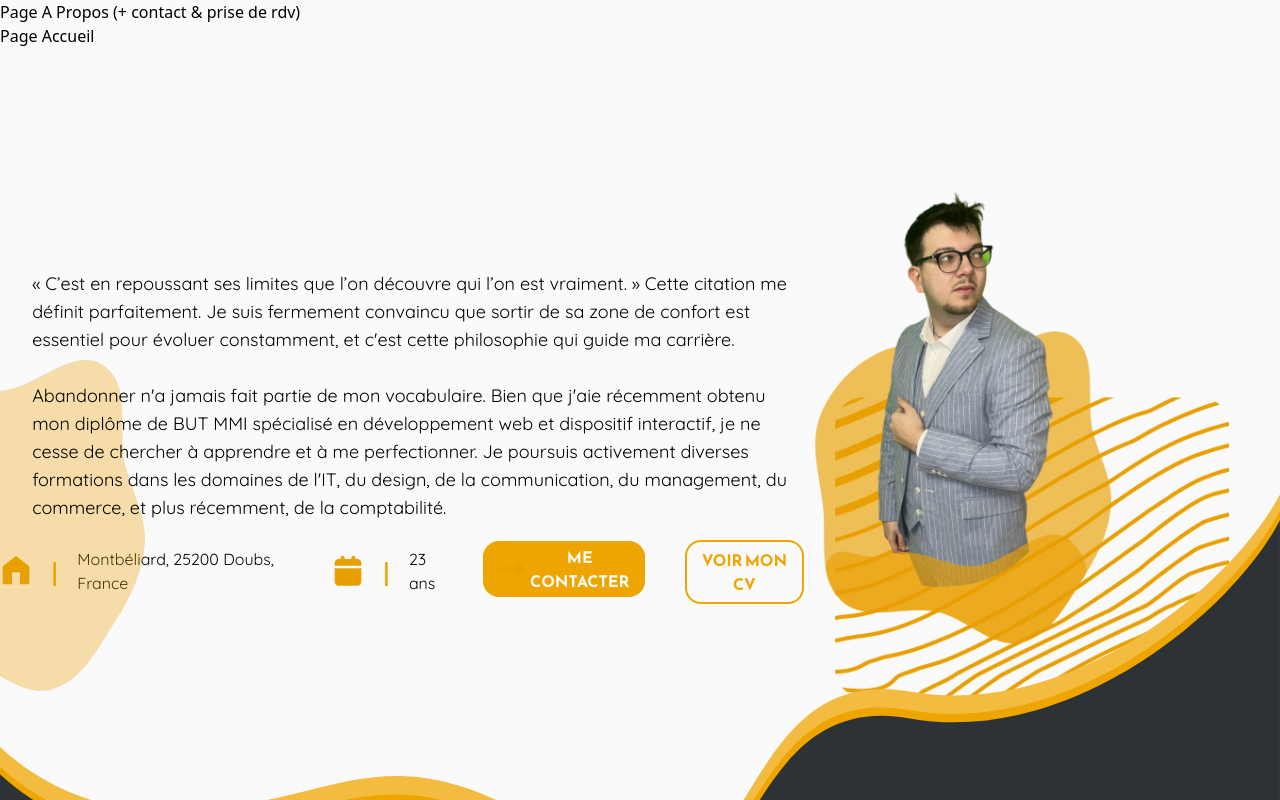
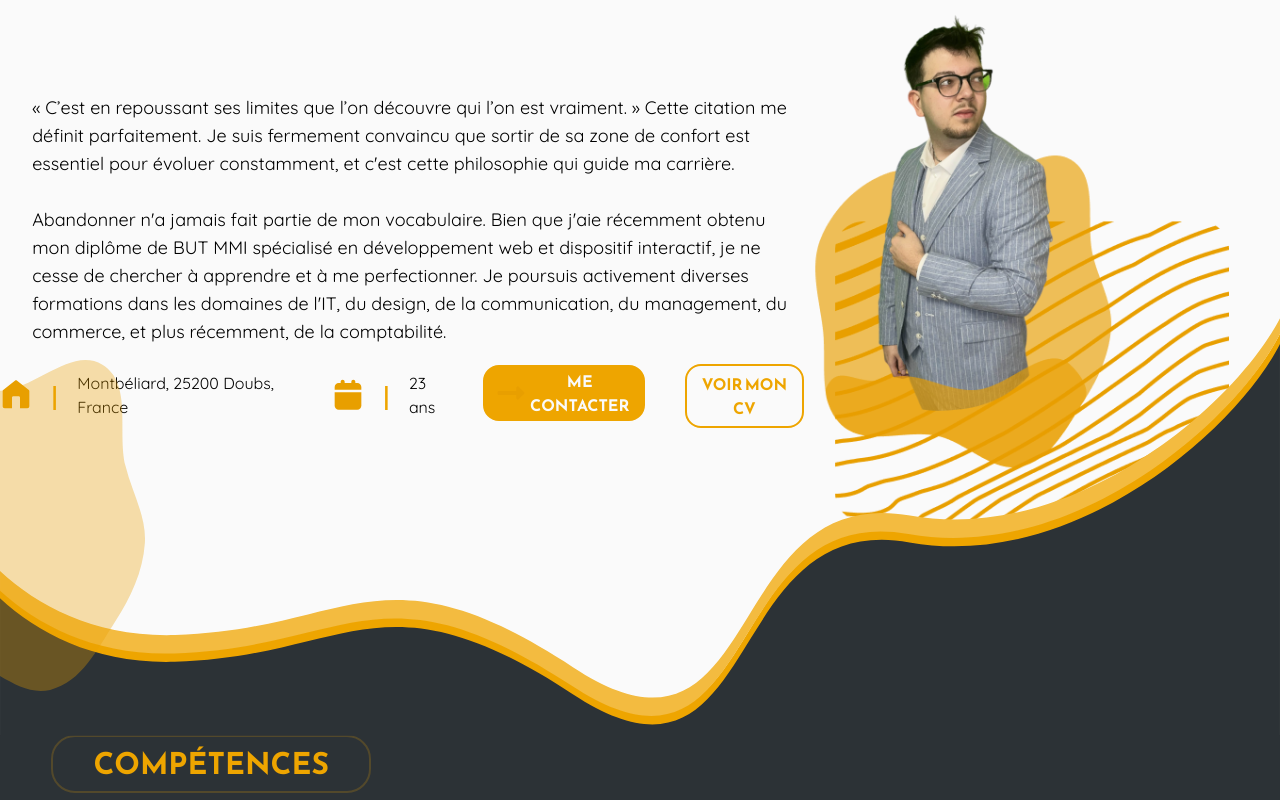
Before and after one commit to Marwin-Rdgs/PP-002-Portfolio2025, a Nuxt app: page /about in a window 1280 px wide. Shown: the top 800 px of the page. Built offline with nearby package versions, Linux system fonts and the light colour scheme.

Commit message:
fix:about-marginTop

```diff
--- a/pages/about.vue
+++ b/pages/about.vue
@@ -1,9 +1,5 @@
 <template>
-    <h1>Page A Propos (+ contact & prise de rdv)</h1>
-    <NuxtLink to="/">Page Accueil</NuxtLink>
-
-
-    <section class="mt-[10%]">
+    <section class="">
       <div class="phone:grid phone:grid-cols-1 desktop:flex desktop:flex-row justify-between items-center">
         <div class="phone:col-start-2 desktop:w-2/3 z-10">
           <p class="pl-[4%] relative z-10 font-Secondary text-lg animate__animated animate__fadeInLeft">« C’est en repoussant ses limites que l’on découvre qui l’on est vraiment. » Cette citation me définit parfaitement. Je suis fermement convaincu que sortir de sa zone de confort est essentiel pour évoluer constamment, et c'est cette philosophie qui guide ma carrière. <br /> <br /> Abandonner n'a jamais fait partie de mon vocabulaire. Bien que j'aie récemment obtenu mon diplôme de BUT MMI spécialisé en développement web et dispositif interactif, je ne cesse de chercher à apprendre et à me perfectionner. Je poursuis activement diverses formations dans les domaines de l'IT, du design, de la communication, du management, du commerce, et plus récemment, de la comptabilité.</p>
```
